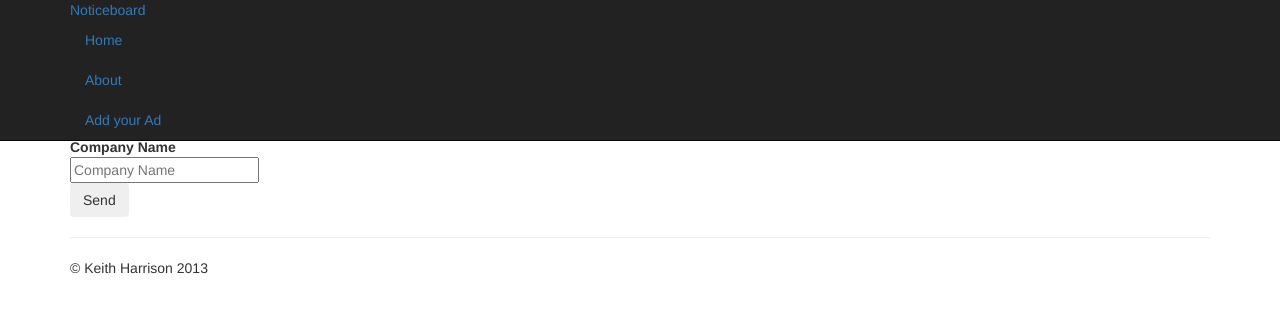
After one commit to keithharrisonuk/Noticeboard, a Django app: template templates/NoticeboardApp/AddYourAd.html in a window 1280 px wide. The commit adds this page. Shown: the top 313 px of the page. Run offline with Django 3.2, Linux system fonts and the light colour scheme; the template is opened without the code that fills it, so the values that code supplies are empty; some libraries are stand-ins or nearby versions.

Commit message:
Added company name control to AddYourAd page Set selected menu item to active

```diff
--- a/NoticeboardApp/urls.py
+++ b/NoticeboardApp/urls.py
@@ -2,6 +2,7 @@ from django.conf.urls.defaults import *
 
 urlpatterns = patterns('NoticeboardApp.views',
                        url(r'^$', 'index'),
+                       url(r'^AddYourAd/$', 'AddYourAd'),
                        url(r'^category/(?P<categoryId>\d+)/$', 'category'),
                        url(r'^notices/(?P<jobTypeId>\d+)/$', 'notices'),
                        )
--- /dev/null
+++ b/templates/NoticeboardApp/AddYourAd.html
@@ -0,0 +1,17 @@
+{% extends "NoticeboardApp/base.html" %}
+{% block content %}
+<h1>Add Your Ad</h1>
+<form class="form-horizontal" method="post">
+    <div class="control-group">
+        <label class="control-label" for="id_new_item">Company Name</label>
+        <div class="controls">
+            <input type="text" name="item_text" id="id_new_item" placeholder="Company Name" />
+        </div>
+    </div>
+  <div class="control-group">
+    <div class="controls">
+      <button type="submit" class="btn">Send</button>
+    </div>
+  </div>
+</form>
+{% endblock %}
--- a/templates/NoticeboardApp/base.html
+++ b/templates/NoticeboardApp/base.html
@@ -31,9 +31,9 @@
         <div class="container">
             <a class="brand" href="/NoticeboardApp">Noticeboard</a>
             <ul class="nav">
-                <li class="active"><a href="/NoticeboardApp">Home</a></li>
-                <li><a href="#">About</a></li>
-                <li><a href="#">Add your ad</a></li>
+                <li class="{{ homeActive }}"><a href="/NoticeboardApp">Home</a></li>
+                <li class="{{ aboutActive }}"><a href="#">About</a></li>
+                <li class="{{ addYourAddActive }}"><a href="/NoticeboardApp/AddYourAd">Add your Ad</a></li>
             </ul>
         </div>
     </div>
```
Also changed, not shown: NoticeboardApp/views.py (+7 -3 lines), NoticeboardApp/models.py (line endings or trailing spaces).
